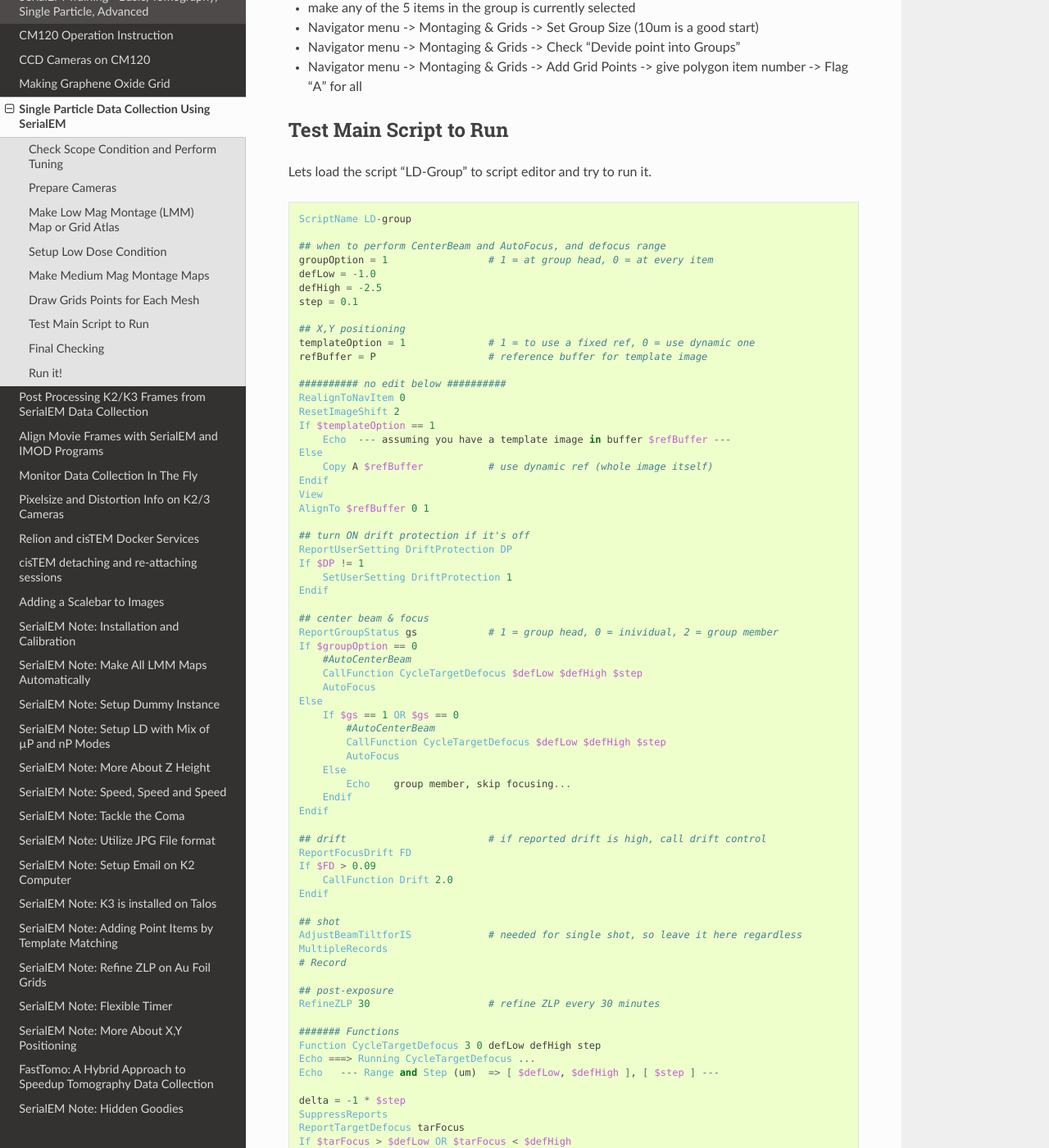
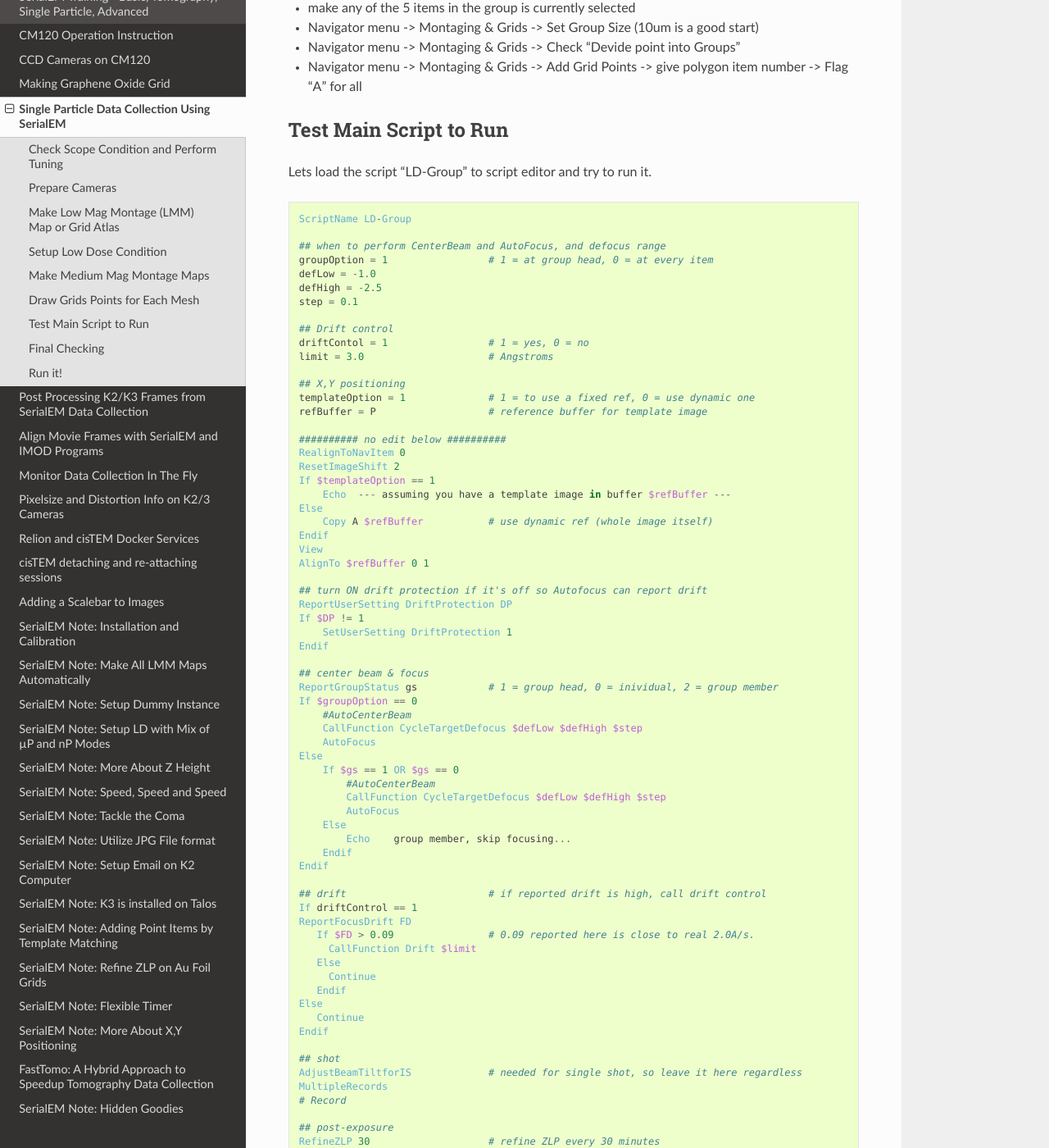
Before and after one commit to xuchen66/sphinx-emdocs, a Sphinx documentation site: the page built from source/singleparticle_serialem.rst, in a window 1280 px wide and 1400 px high, scrolled down 2807 px. Shown: the whole window at 82% size. Built offline with Sphinx 7.4.7 and the Read the Docs theme 2.0.0, drawn with Linux system fonts in a browser that asks for light colours; pages that are not in the unit, such as notebooks, are missing from menus.

Commit message:
Update singleparticle_serialem.rst

```diff
--- a/source/singleparticle_serialem.rst
+++ b/source/singleparticle_serialem.rst
@@ -125,13 +125,17 @@
 
 .. code-block:: ruby
 
-   ScriptName LD-group
+   ScriptName LD-Group
 
    ## when to perform CenterBeam and AutoFocus, and defocus range
    groupOption = 1                 # 1 = at group head, 0 = at every item
    defLow = -1.0
    defHigh = -2.5
    step = 0.1
+
+   ## Drift control
+   driftContol = 1                 # 1 = yes, 0 = no
+   limit = 3.0                     # Angstroms
 
    ## X,Y positioning
    templateOption = 1              # 1 = to use a fixed ref, 0 = use dynamic one
@@ -148,7 +152,7 @@
    View
    AlignTo $refBuffer 0 1
 
-   ## turn ON drift protection if it's off
+   ## turn ON drift protection if it's off so Autofocus can report drift
    ReportUserSetting DriftProtection DP
    If $DP != 1
        SetUserSetting DriftProtection 1
@@ -171,9 +175,15 @@
    Endif
 
    ## drift                        # if reported drift is high, call drift control
+   If driftControl == 1
    ReportFocusDrift FD
-   If $FD > 0.09
-       CallFunction Drift 2.0
+      If $FD > 0.09                # 0.09 reported here is close to real 2.0A/s.
+        CallFunction Drift $limit
+      Else
+        Continue
+      Endif
+   Else
+      Continue
    Endif
 
    ## shot
```
